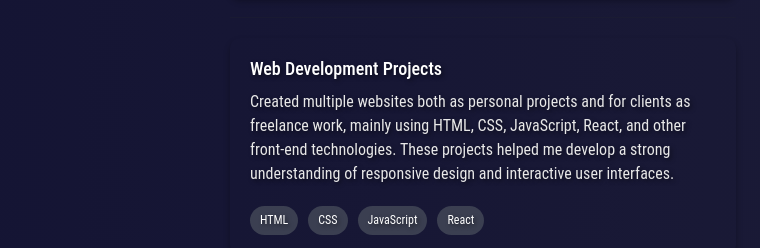
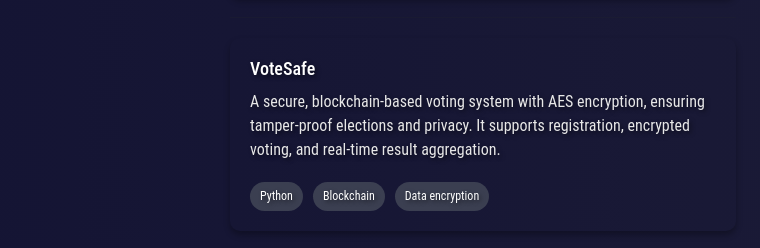
Before and after one commit to Andrej-Anastasovski/Andrej-Anastasovski.github.io, a plain HTML site: page projects.html in a window 1280 px wide. Shown: the part 417-665 px from the top of the page, 410-1170 px from the left. Drawn offline with nearby package versions, Linux system fonts and the light colour scheme.

Commit message:
Update projects.html

```diff
--- a/projects.html
+++ b/projects.html
@@ -33,6 +33,16 @@
                     <span>Python</span>
                     <span>AI</span>
                     <span>CyberSecurity</span>
+                </div>
+            </div><hr>
+
+            <div class="experience-card">
+                <h3>VoteSafe</h3>
+                <p class="description">A secure, blockchain-based voting system with AES encryption, ensuring tamper-proof elections and privacy. It supports registration, encrypted voting, and real-time result aggregation.</p>
+                <div class="tags">
+                    <span>Python</span>
+                    <span>Blockchain</span>
+                    <span>Data encryption</span>
                 </div>
             </div><hr>
 
```
